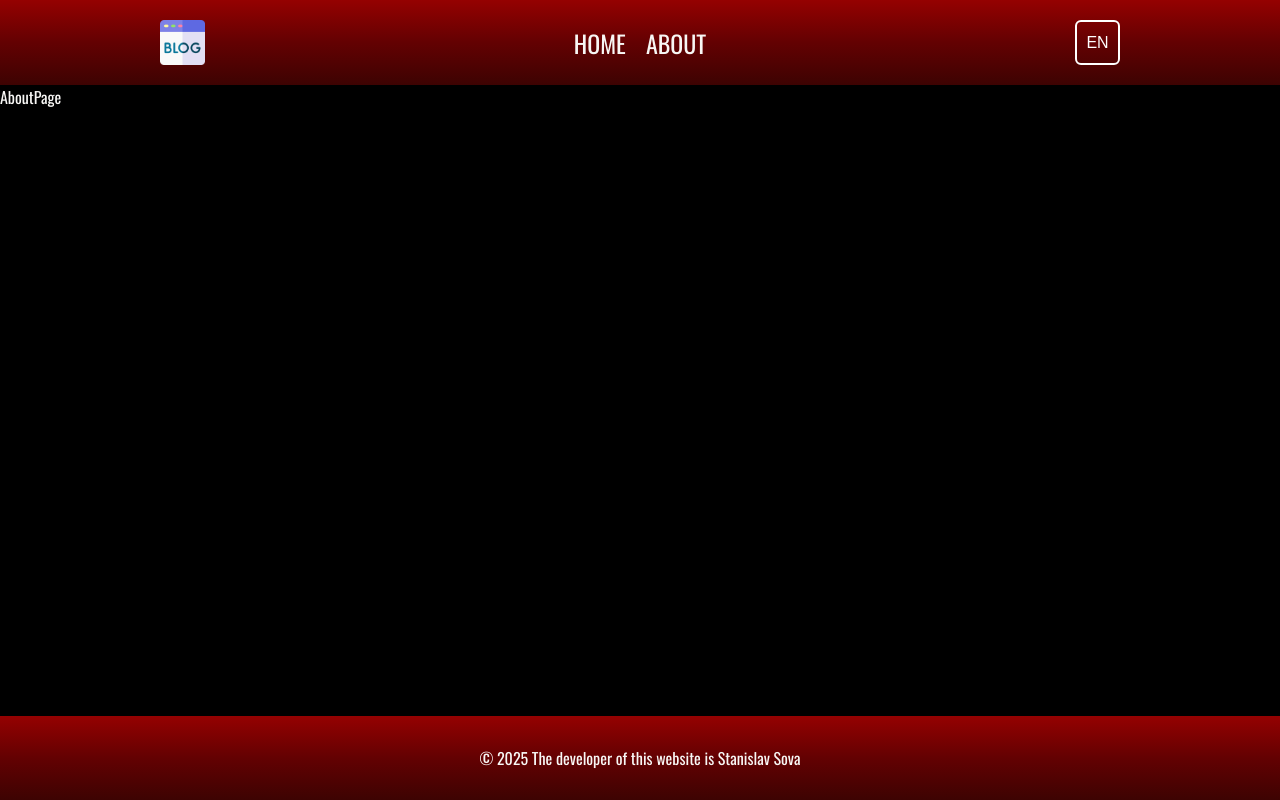
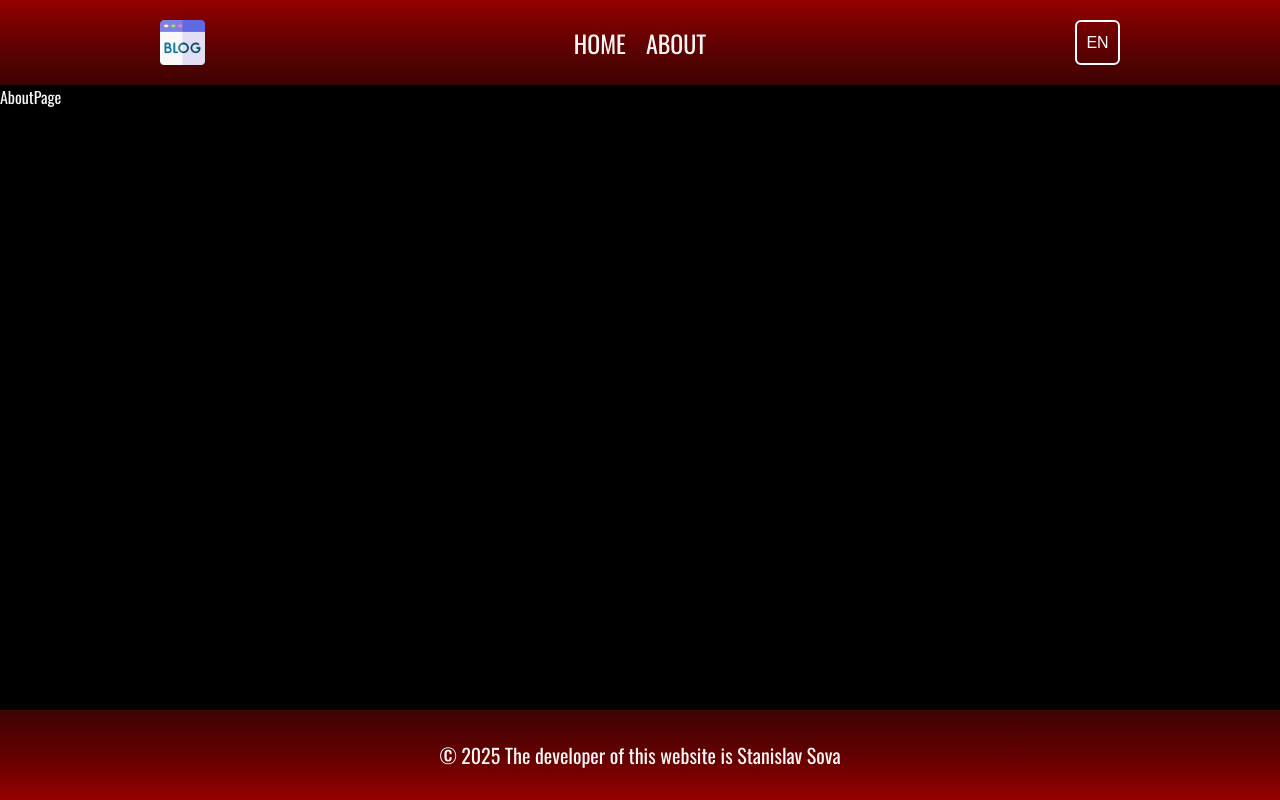
Before and after one commit to Ssovelich/mini-blog-test, a Next.js app: page /about in a window 1280 px wide. Built offline with nearby package versions, Linux system fonts and the light colour scheme.

Commit message:
added text translation

```diff
--- a/package.json
+++ b/package.json
@@ -9,6 +9,7 @@
     "lint": "next lint"
   },
   "dependencies": {
+    "i18n": "^0.15.1",
     "next": "15.3.5",
     "react": "^19.0.0",
     "react-dom": "^19.0.0",
--- a/src/styles/components/Footer.module.css
+++ b/src/styles/components/Footer.module.css
@@ -1,5 +1,17 @@
-.footer{
-    padding: 30px 0;
-  background: linear-gradient(to bottom, #950101 0%, #630102 50%, #3d0302 100%);
-text-align: center;
+.footer {
+  padding: 30px 0;
+  background: linear-gradient(to bottom, #3d0302 0%, #630102 50%, #950101 100%);
+  text-align: center;
 }
+
+@media (min-width: 768px) {
+  .footer {
+    font-size: 18px;
+  }
+}
+
+@media (min-width: 1024px) {
+  .footer {
+    font-size: 20px;
+  }
+}
```
Also changed, not shown: src/lib/translations/en.json (+14 -1 lines), src/lib/translations/ua.json (+14 -1 lines), 1 other file (tests, documents, lock files or other folders).
